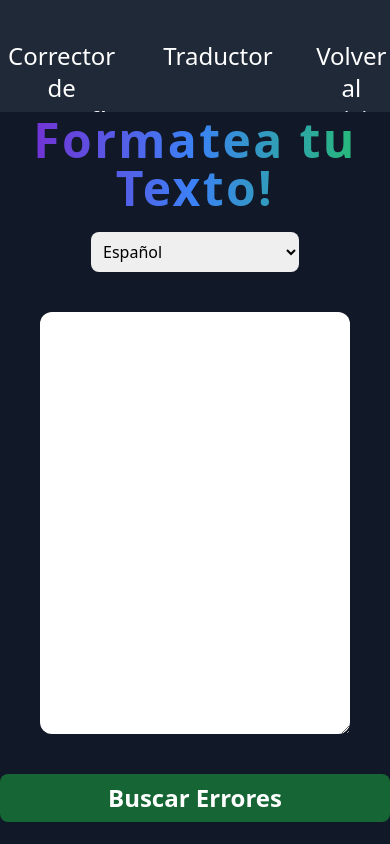
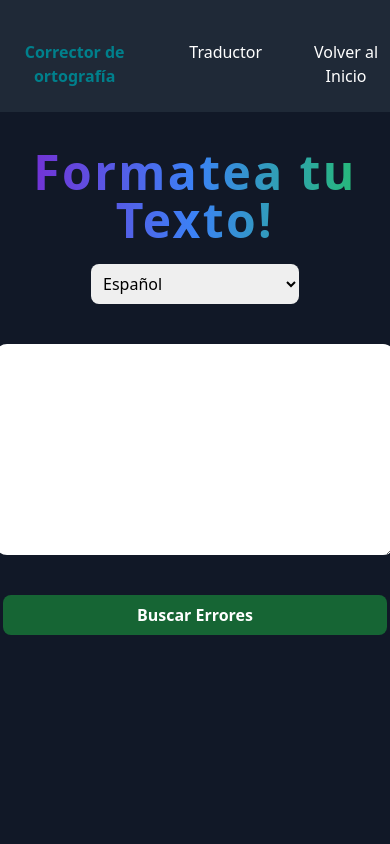
Before and after one commit to JoseAl05/text-converter, a Next.js app: page /tools in a window 390 px wide. Built offline with nearby package versions, Linux system fonts and the light colour scheme.

Commit message:
create responsive clasess

```diff
--- a/app/page.tsx
+++ b/app/page.tsx
@@ -9,10 +9,7 @@ import Link from 'next/link'
 export default function Home() {
   return (
     <>
-      <div className="fixed w-full text-center p-4 text-2xl text-red-600 bg-gray-800 " role="alert">
-        <span className="font-medium">El diseño no es responsive aún.</span> Para mejor experiencia, no utilize celular o tablet.
-      </div>
-      <div className="fixed top-12 w-full text-center p-4 text-lg text-red-600 bg-gray-800 " role="alert">
+      <div className="fixed top-0 w-full text-center p-2 text-lg text-red-600 bg-gray-800 " role="alert">
         <span className="font-medium">Aun falta mejorar el sitio. Esta versión es para probar el corrector de ortografía.</span>
       </div>
       <div className='max-h-screen h-screen pt-10 bg-gray-900 flex flex-col items-center'>
--- a/app/tools/page.tsx
+++ b/app/tools/page.tsx
@@ -11,9 +11,10 @@ const Page = () => {
 
     return (
         <>
-            <Sidebar activeTabId={activeTabId} setActiveTabId={setActiveTabId} />
-            <Grammar activeTabId={activeTabId} setActiveTabId={setActiveTabId} />
-            <Translate activeTabId={activeTabId} setActiveTabId={setActiveTabId}/>
+            <Sidebar activeTabId={activeTabId} setActiveTabId={setActiveTabId} >
+                <Grammar activeTabId={activeTabId} setActiveTabId={setActiveTabId} />
+                <Translate activeTabId={activeTabId} setActiveTabId={setActiveTabId}/>
+            </Sidebar>
         </>
     );
 }
--- a/components/Grammar/Grammar.tsx
+++ b/components/Grammar/Grammar.tsx
@@ -70,8 +70,9 @@ const Grammar = ({ activeTabId, setActiveTabId }:{activeTabId:number,setActiveTa
                 aria-labelledby={`tab-${1}`}
                 aria-hidden={activeTabId !== 1}
                 hidden={activeTabId !== 1}
+                className='w-full'
             >
-                <form onSubmit={checkGrammar} className='bg-gray-900 flex flex-col h-screen py-24'>
+                <form onSubmit={checkGrammar} className='bg-gray-900 flex flex-col items-center h-screen py-32'>
                     <h1
                         className=
                         {`text-5xl text-center text-transparent font-bold tracking-wider
@@ -81,9 +82,9 @@ const Grammar = ({ activeTabId, setActiveTabId }:{activeTabId:number,setActiveTa
                         Formatea tu Texto!
                     </h1>
                     <Language language={language} setLanguage={setLanguage} />
-                    <div className='flex justify-around items-center p-10'>
+                    <div className='flex flex-col md:flex md:flex-col lg:flex-row lg:justify-around items-center py-10'>
                         <textarea
-                            className='h-[50vh] w-full p-5 rounded-xl max-w-2xl text-2xl'
+                            className='h-[25vh] md:h-[30vh] lg:h-[50vh] w-[25rem] md:w-[35rem] lg:w-[40rem] p-5 rounded-xl lg:max-w-2xl text-base md:text-lg lg:text-2xl'
                             id='inputToChange'
                             name='inputToChange'
                             onChange={inputChange}
@@ -101,10 +102,10 @@ const Grammar = ({ activeTabId, setActiveTabId }:{activeTabId:number,setActiveTa
                     <button
                         type='submit'
                         className=
-                        {`bg-green-800 p-2 w-full max-w-lg mx-auto mb-5
-                            rounded-lg text-white font-bold text-2xl
-                            transition-all ease-in-out duration-150
-                            hover:scale-105`
+                        {`bg-green-800 p-2 w-full max-w-sm md:max-w-md lg:max-w-lg mx-auto mb-5
+                        rounded-lg text-white font-bold text-base md:text-lg lg:text-2xl
+                        transition-all ease-in-out duration-150
+                        lg:hover:scale-105`
                         }
                     >
                         Buscar Errores
@@ -124,8 +125,9 @@ const Grammar = ({ activeTabId, setActiveTabId }:{activeTabId:number,setActiveTa
             aria-labelledby={`tab-${1}`}
             aria-hidden={activeTabId !== 1}
             hidden={activeTabId !== 1}
+            className='w-full'
         >
-            <form onSubmit={checkGrammar} className='bg-gray-900 flex flex-col h-screen py-24'>
+            <form onSubmit={checkGrammar} className='bg-gray-900 flex flex-col h-screen py-32'>
                 <h1
                     className=
                     {`text-5xl text-center text-transparent font-bold tracking-wider
@@ -135,9 +137,9 @@ const Grammar = ({ activeTabId, setActiveTabId }:{activeTabId:number,setActiveTa
                     Formatea tu Texto!
                 </h1>
                 <Language language={language} setLanguage={setLanguage} />
-                <div className='flex justify-around items-center p-10'>
+                <div className='flex flex-col md:flex md:flex-col lg:flex-row lg:justify-around items-center py-10'>
                     <textarea
-                        className='h-[50vh] w-full p-5 rounded-xl max-w-2xl text-2xl'
+                        className='h-[25vh] md:h-[30vh] lg:h-[50vh] w-[25rem] md:w-[35rem] lg:w-[40rem] p-5 rounded-xl max-w-2xl text-2xl'
                         id='inputToChange'
                         name='inputToChange'
                         onChange={inputChange}
@@ -149,10 +151,10 @@ const Grammar = ({ activeTabId, setActiveTabId }:{activeTabId:number,setActiveTa
                 <button
                     type='submit'
                     className=
-                    {`bg-green-800 p-2 w-full max-w-lg mx-auto mb-5
-                        rounded-lg text-white font-bold text-2xl
-                        transition-all ease-in-out duration-150
-                        hover:scale-105`
+                    {`bg-green-800 p-2 w-full max-w-sm md:max-w-md lg:max-w-lg mx-auto mb-5
+                    rounded-lg text-white font-bold text-base md:text-lg lg:text-2xl
+                    transition-all ease-in-out duration-150
+                    lg:hover:scale-105`
                     }
                 >
                     Buscar Errores
--- a/components/Sidebar/Sidebar.tsx
+++ b/components/Sidebar/Sidebar.tsx
@@ -1,13 +1,14 @@
 import Link from "next/link";
 import { Dispatch, SetStateAction } from "react";
 
-const Sidebar = ({ activeTabId, setActiveTabId }:{activeTabId:number,setActiveTabId:Dispatch<SetStateAction<number>>}) => {
+const Sidebar = ({ activeTabId, setActiveTabId,children }:{activeTabId:number,setActiveTabId:Dispatch<SetStateAction<number>>,children: React.ReactNode}) => {
     return (
         <>
-            <div className="fixed top-0 left-0 bg-gray-800 z-40 w-full h-28 md:z-40 md:h-28 md:w-full lg:h-screen lg:w-72">
+            <div className="flex min-h-screen justify-around">
+                <div className="fixed top-0 left-0 bg-gray-800 z-40 h-28 w-full md:z-40 md:h-28 md:w-full lg:h-screen lg:w-72">
                     <div className="h-full py-0 overflow-y-auto md:py-0">
                         <ul className="text-center flex justify-center space-y-0 space-x-10 py-10 md:flex md:justify-center md:space-y-0 md:space-x-10 md:py-10 lg:flex lg:flex-col lg:space-x-0 lg:space-y-10 lg:py-40">
-                        <li className="text-white text-2xl">
+                            <li className={activeTabId === 1 ? "text-base text-[#00808c] font-bold md:text-lg lg:text-2xl" : "text-white text-base md:text-lg lg:text-2xl transition-all ease-in-out duration-150 hover:text-[#00808c] hover:font-bold"}>
                                 <button
                                     id="tab-1"
                                     role="tab"
@@ -19,7 +20,7 @@ const Sidebar = ({ activeTabId, setActiveTabId }:{activeTabId:number,setActiveTa
                                     Corrector de ortografía
                                 </button>
                             </li>
-                        <li className="text-white text-2xl">
+                            <li className={activeTabId === 2 ? "text-base text-[#00808c] font-bold md:text-lg lg:text-2xl" : "text-white text-base md:text-lg lg:text-2xl transition-all ease-in-out duration-150 hover:text-[#00808c] hover:font-bold"}>
                                 <button
                                     id="tab-2"
                                     role="tab"
@@ -32,13 +33,15 @@ const Sidebar = ({ activeTabId, setActiveTabId }:{activeTabId:number,setActiveTa
                                 </button>
                             </li>
                             <li>
-                            <Link href='/' className="text-white text-2xl">
+                                <Link href='/' className="text-white text-base md:text-lg lg:text-2xl hover:text-[#00808c] hover:font-bold">
                                     Volver al Inicio
                                 </Link>
                             </li>
                         </ul>
                     </div>
                 </div>
+                {children}
+            </div>
         </>
     );
 }
--- a/components/TranslateResults/TranslateResults.tsx
+++ b/components/TranslateResults/TranslateResults.tsx
@@ -20,7 +20,7 @@ const TranslateResults = (
                     textTranslated ?
                         (
                             <textarea
-                                className='h-[50vh] w-full p-2 rounded-xl max-w-2xl text-2xl bg-gray-200'
+                                className='h-[25vh] md:h-[30vh] lg:h-[50vh] w-[20rem] md:w-[35rem] lg:w-[40rem] p-2 lg:ml-5 rounded-xl max-w-2xl text-base md:text-lg lg:text-2xl bg-gray-200'
                                 id='inputToChange'
                                 name='inputToChange'
                                 value={textTranslated}
```
Also changed, not shown: components/GrammarResults/GrammarResults.tsx (+5 -3 lines), components/Translate/Translate.tsx (+16 -14 lines). Lines whose indentation alone changed are shown as unchanged.
